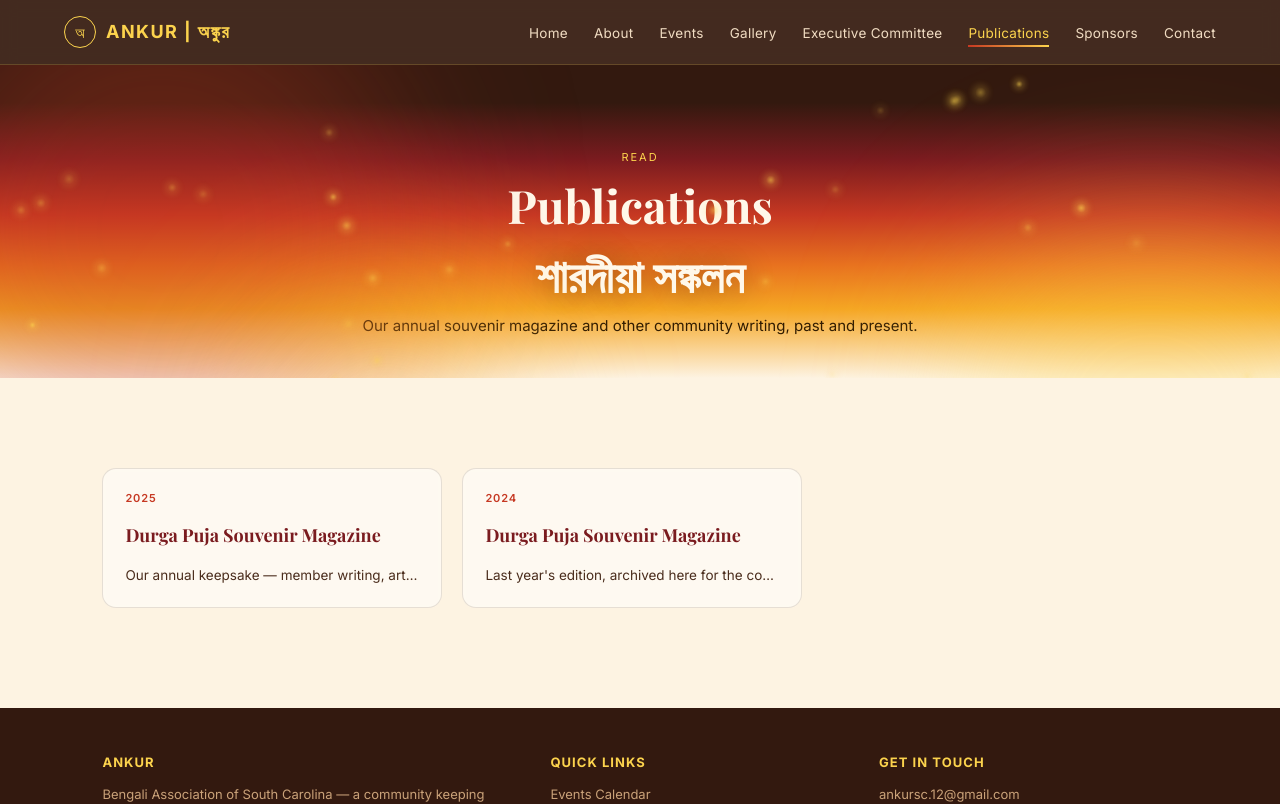
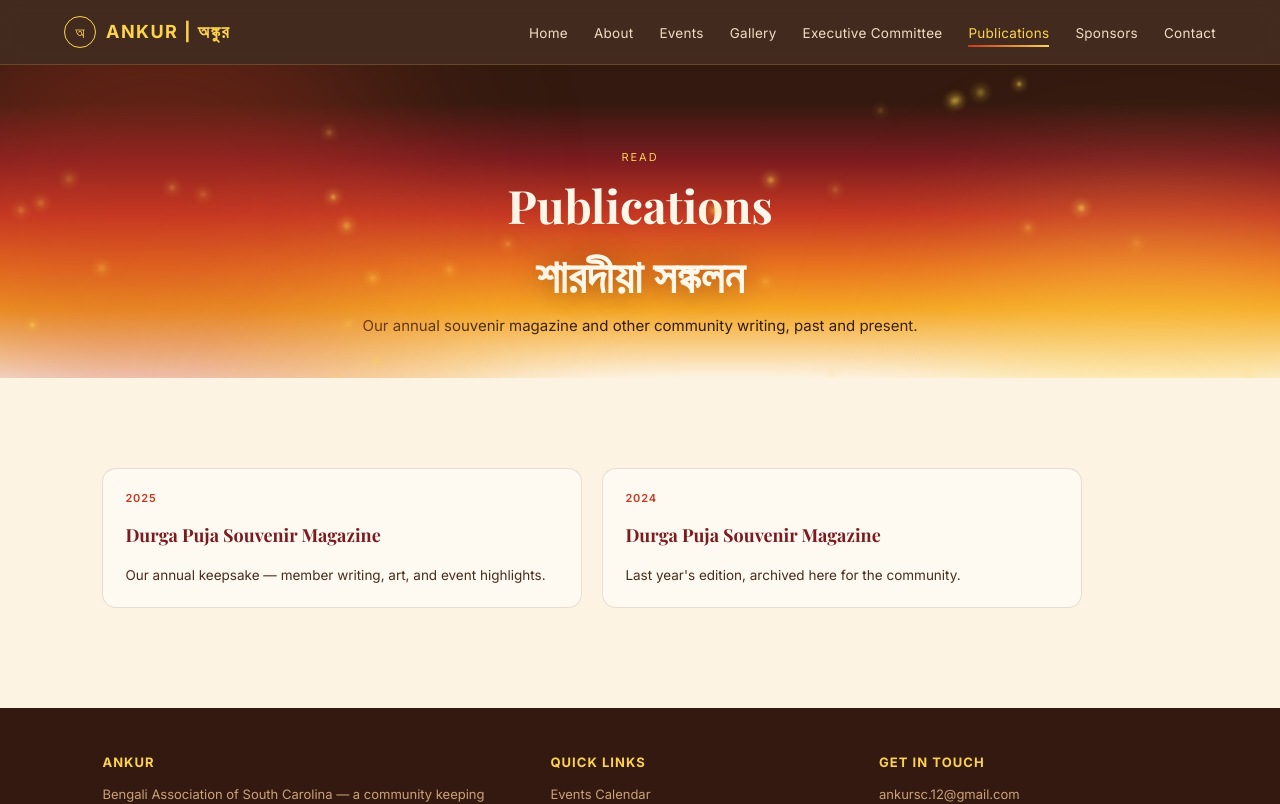
Before and after one commit to ankursc-cola/ankur-website, a React (Vite) app: page /publications in a window 1280 px wide. Shown: the top 804 px of the page. Built offline with nearby package versions, Linux system fonts and the light colour scheme; no server answers; a web font is replaced by a local one.

Commit message:
Publication Text wrap issue Fixed Aspect Ratio Fixed

```diff
--- a/src/index.css
+++ b/src/index.css
@@ -606,7 +606,7 @@ button{font-family:inherit;}
 }
 
 .pub-card {
-  width: 340px;
+  width: 480px;
   flex: 0 0 auto; /* never shrinks, never grows — fixed dimension always */
   box-sizing: border-box;
 }
@@ -639,7 +639,11 @@ button{font-family:inherit;}
   font-weight: 600;
 }
 
-.pub-title,
+.pub-title {
+  margin: 0;
+  max-width: 100%;
+}
+
 .pub-blurb {
   margin: 0;
   max-width: 100%;
```
